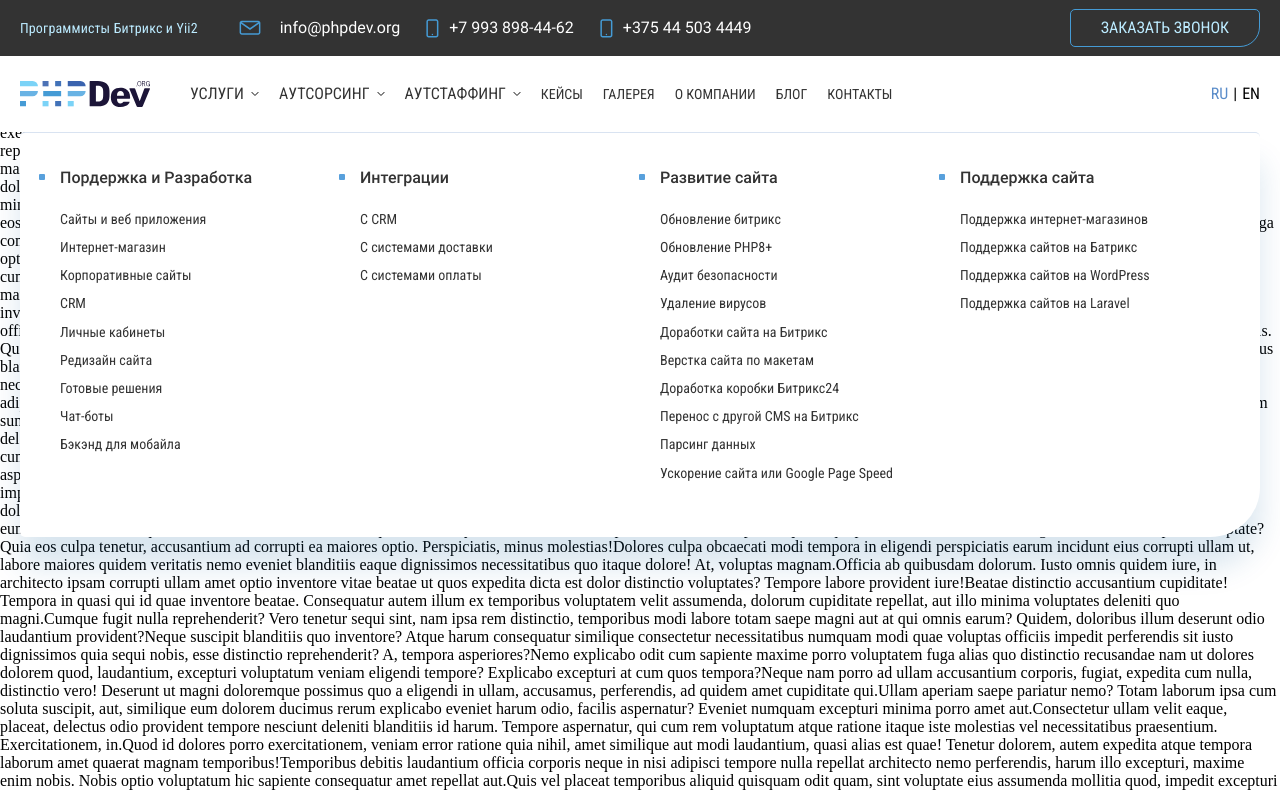
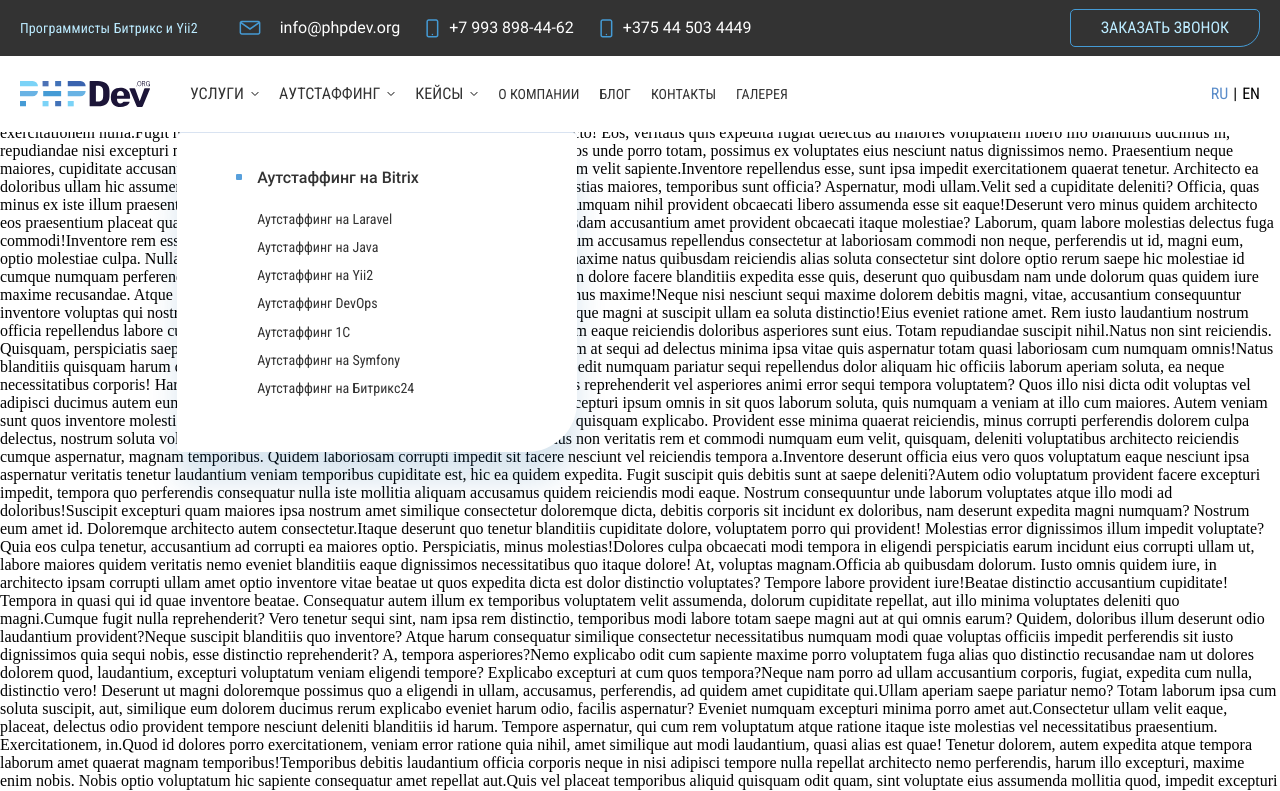
Before and after one commit to irrbis38/header-new, a plain HTML site: page index.html in a window 1280 px wide. Both pictures are taken after a click on the element "АУТСТАФФИНГ". Shown: the top 791 px of the page. Drawn offline with Linux system fonts and the light colour scheme.

Commit message:
update gh-pages after add small dropdown menues

```diff
--- a/css/main.css
+++ b/css/main.css
@@ -629,6 +629,9 @@ body.lock {
     font-size: 18px
   }
 }
+.nheader__hasdropdown.nheader__hasdropdown_small {
+  position: relative
+}
 .nheader__hasdropdown.active .nheader__dropdown {
   opacity: 1;
   visibility: visible;
@@ -656,6 +659,24 @@ body.lock {
   visibility: hidden;
   pointer-events: none;
   transition: opacity .2s ease-in-out,visibility .2s ease-in-out
+}
+.nheader__dropdown.nheader__dropdown_small {
+  left: 50%;
+  -webkit-transform: translateX(-40%);
+  transform: translateX(-40%);
+  width: 400px;
+  padding-left: 80px;
+  padding-right: 80px
+}
+.nheader__dropdown.nheader__dropdown_small ul {
+  width: 100%
+}
+@media (max-width:1000px) {
+  .nheader__dropdown.nheader__dropdown_small {
+    -webkit-transform: translateX(0);
+    transform: translateX(0);
+    padding: 0 0 0 16px
+  }
 }
 .nheader__dropdown ul {
   width: 23%
@@ -710,8 +731,7 @@ body.lock {
   .nheader__dropdown {
     position: static;
     display: block;
-    padding: 0;
-    padding-left: 16px;
+    padding: 0 0 0 16px;
     border: none;
     box-shadow: none;
     background: 0 0;
--- a/index.html
+++ b/index.html
@@ -87,95 +87,34 @@
                         </ul>
                       </div>
                     </li>
-                    <li class="nheader__hasdropdown"><span>Аутсорсинг</span>
-                      <div class="nheader__dropdown">
+                    <li class="nheader__hasdropdown nheader__hasdropdown_small"><span>Аутстаффинг</span>
+                      <div class="nheader__dropdown nheader__dropdown_small">
                         <ul>
-                          <li><a href="#">Пордержка и Разработка</a></li>
-                          <li><a href="#">Сайты и веб приложения</a></li>
-                          <li><a href="#">Интернет-магазин</a></li>
-                          <li><a href="#">Корпоративные сайты</a></li>
-                          <li><a href="#">CRM</a></li>
-                          <li><a href="#">Личные кабинеты</a></li>
-                          <li><a href="#">Редизайн сайта</a></li>
-                          <li><a href="#">Готовые решения</a></li>
-                          <li><a href="#">Чат-боты</a></li>
-                          <li><a href="#">Бэкэнд для мобайла</a></li>
-                        </ul>
-                        <ul>
-                          <li><a href="#">Интеграции</a></li>
-                          <li><a href="#">C CRM</a></li>
-                          <li><a href="#">C системами доставки</a></li>
-                          <li><a href="#">C системами оплаты</a></li>
-                        </ul>
-                        <ul>
-                          <li><a href="#">Развитие сайта</a></li>
-                          <li><a href="#">Обновление битрикс</a></li>
-                          <li><a href="#">Обновление РНР8+</a></li>
-                          <li><a href="#">Аудит безопасности</a></li>
-                          <li><a href="#">Удаление вирусов</a></li>
-                          <li><a href="#">Доработки сайта на Битрикс</a></li>
-                          <li><a href="#">Верстка сайта по макетам</a></li>
-                          <li><a href="#">Доработка коробки Битрикс24</a></li>
-                          <li><a href="#">Перенос с другой СMS на Битрикс</a></li>
-                          <li><a href="#">Парсинг данных</a></li>
-                          <li><a href="#">Ускорение сайта или Google Page Speed</a></li>
-                        </ul>
-                        <ul>
-                          <li><a href="#">Поддержка сайта</a></li>
-                          <li><a href="#">Поддержка интернет-магазинов</a></li>
-                          <li><a href="#">Поддержка сайтов на Батрикс</a></li>
-                          <li><a href="#">Поддержка сайтов на WordPress</a></li>
-                          <li><a href="#">Поддержка сайтов на Laravel</a></li>
+                          <li><a href="#">Аутстаффинг на Bitrix</a></li>
+                          <li><a href="#">Аутстаффинг на Laravel</a></li>
+                          <li><a href="#">Аутстаффинг на Java</a></li>
+                          <li><a href="#">Аутстаффинг на Yii2</a></li>
+                          <li><a href="#">Аутстаффинг DevOps</a></li>
+                          <li><a href="#">Аутстаффинг 1С</a></li>
+                          <li><a href="#">Аутстаффинг на Symfony</a></li>
+                          <li><a href="#">Аутстаффинг на Битрикс24</a></li>
                         </ul>
                       </div>
                     </li>
-                    <li class="nheader__hasdropdown"><span>Аутстаффинг</span>
-                      <div class="nheader__dropdown">
+                    <li class="nheader__hasdropdown nheader__hasdropdown_small"><span>Кейсы</span>
+                      <div class="nheader__dropdown nheader__dropdown_small">
                         <ul>
-                          <li><a href="#">Пордержка и Разработка</a></li>
-                          <li><a href="#">Сайты и веб приложения</a></li>
-                          <li><a href="#">Интернет-магазин</a></li>
-                          <li><a href="#">Корпоративные сайты</a></li>
-                          <li><a href="#">CRM</a></li>
-                          <li><a href="#">Личные кабинеты</a></li>
-                          <li><a href="#">Редизайн сайта</a></li>
-                          <li><a href="#">Готовые решения</a></li>
-                          <li><a href="#">Чат-боты</a></li>
-                          <li><a href="#">Бэкэнд для мобайла</a></li>
-                        </ul>
-                        <ul>
-                          <li><a href="#">Интеграции</a></li>
-                          <li><a href="#">C CRM</a></li>
-                          <li><a href="#">C системами доставки</a></li>
-                          <li><a href="#">C системами оплаты</a></li>
-                        </ul>
-                        <ul>
-                          <li><a href="#">Развитие сайта</a></li>
-                          <li><a href="#">Обновление битрикс</a></li>
-                          <li><a href="#">Обновление РНР8+</a></li>
-                          <li><a href="#">Аудит безопасности</a></li>
-                          <li><a href="#">Удаление вирусов</a></li>
-                          <li><a href="#">Доработки сайта на Битрикс</a></li>
-                          <li><a href="#">Верстка сайта по макетам</a></li>
-                          <li><a href="#">Доработка коробки Битрикс24</a></li>
-                          <li><a href="#">Перенос с другой СMS на Битрикс</a></li>
-                          <li><a href="#">Парсинг данных</a></li>
-                          <li><a href="#">Ускорение сайта или Google Page Speed</a></li>
-                        </ul>
-                        <ul>
-                          <li><a href="#">Поддержка сайта</a></li>
-                          <li><a href="#">Поддержка интернет-магазинов</a></li>
-                          <li><a href="#">Поддержка сайтов на Батрикс</a></li>
-                          <li><a href="#">Поддержка сайтов на WordPress</a></li>
-                          <li><a href="#">Поддержка сайтов на Laravel</a></li>
+                          <li><a href="#">Кейсы на Битрикс 24</a></li>
+                          <li><a href="#">Кейсы на 1С - Битрикс</a></li>
+                          <li><a href="#">Кейсы на Laravel</a></li>
+                          <li><a href="#">Кейсы на Yii2</a></li>
                         </ul>
                       </div>
                     </li>
-                    <li><a href="#">Кейсы</a></li>
-                    <li><a href="#">Галерея</a></li>
                     <li><a href="#">О компании</a></li>
                     <li><a href="#">Блог</a></li>
                     <li><a href="#">Контакты</a></li>
+                    <li><a href="#">Галерея</a></li>
                   </ul>
                   <div class="nheader__social"><a href="#" aria-label="Перейти на нашу страницу в инстаграм" target="_blank" rel="noopener noreferrer"><img src="./images/instagram.svg" alt="instagram"></a><a href="#" aria-label="Перейти на нашу страницу в фейсбук" target="_blank" rel="noopener noreferrer"><img src="./images/facebook.svg" alt="facebook"></a></div>
                 </nav>
```
Also changed, not shown: css/main.min.css, 2 other files.
